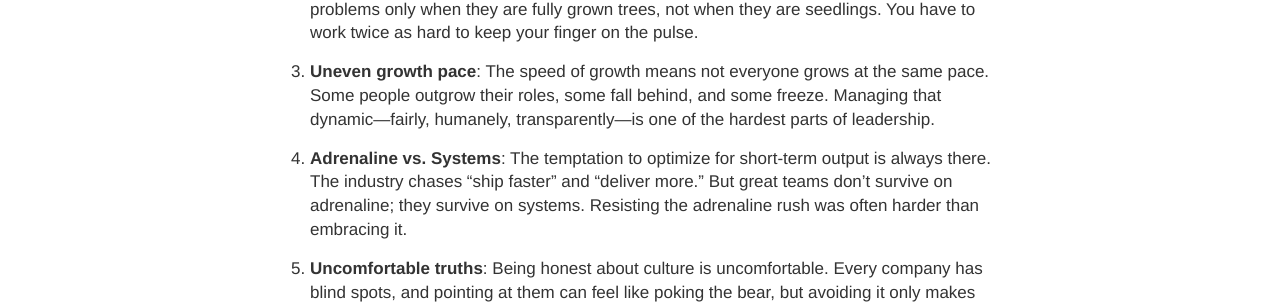
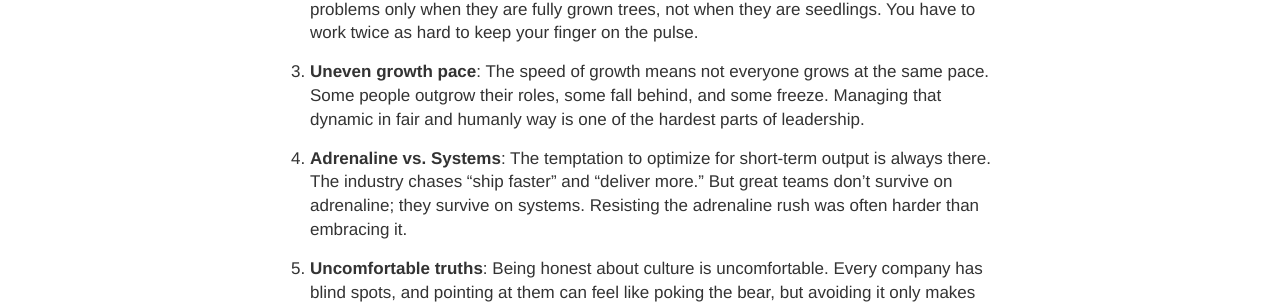
Before and after one commit to vtorosyan/vtorosyan.github.io, a Jekyll site: the page built from _posts/2025/2025-11-28-five-years-grafana-labs.md, in a window 1280 px wide. Shown: the part 1196-1500 px from the top of the page. Built offline with Jekyll 4.4.1, drawn with Linux system fonts in a browser that asks for light colours.

Commit message:
5 years at GL

```diff
--- a/_posts/2025/2025-11-28-five-years-grafana-labs.md
+++ b/_posts/2025/2025-11-28-five-years-grafana-labs.md
@@ -25,7 +25,7 @@ But it hasn't all been rainbows, I had moments where I wondered if I was actuall
 
 2. **Emotional asymmetry**: Remote work is incredible, but it is emotionally asymmetric. You don’t see people in the hallway. You don’t sense tension early. Sometimes you discover problems only when they are fully grown trees, not when they are seedlings. You have to work twice as hard to keep your finger on the pulse.
 
-3. **Uneven growth pace**: The speed of growth means not everyone grows at the same pace. Some people outgrow their roles, some fall behind, and some freeze. Managing that dynamic—fairly, humanely, transparently—is one of the hardest parts of leadership.
+3. **Uneven growth pace**: The speed of growth means not everyone grows at the same pace. Some people outgrow their roles, some fall behind, and some freeze. Managing that dynamic in fair and humanly way is one of the hardest parts of leadership.
 
 4. **Adrenaline vs. Systems**: The temptation to optimize for short-term output is always there. The industry chases "ship faster" and "deliver more." But great teams don’t survive on adrenaline; they survive on systems. Resisting the adrenaline rush was often harder than embracing it.
 
```
